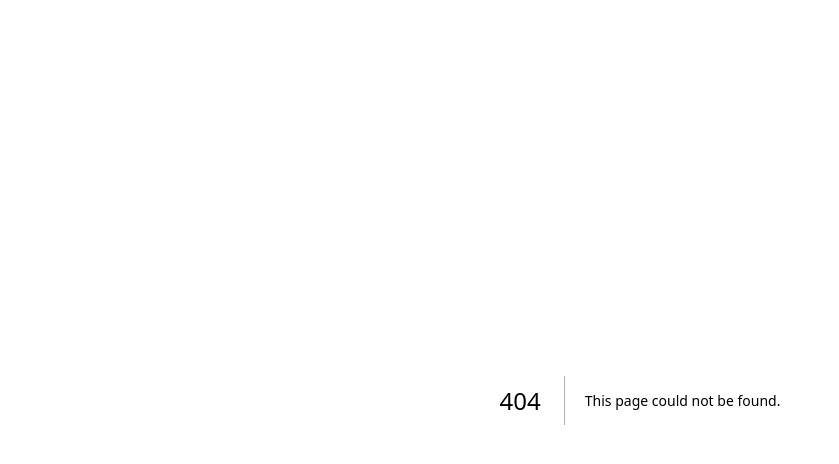
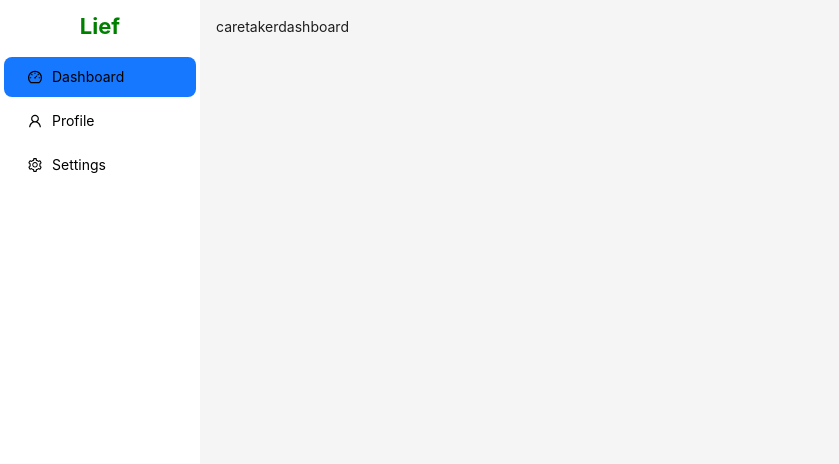
Before and after one commit to vinayak746/lief_project, a Next.js app: page /dashboard in a window 1280 px wide. Before the commit this address had no page. Shown: the top 464 px of the page, without its empty margins (0-839 px from the left). Built offline with nearby package versions, Linux system fonts and the light colour scheme; what @ant-design/nextjs-registry would draw is missing.

Commit message:
feat(dashboard): add dashboard pages and apollo client setup
- Create dashboard pages for caretaker, admin, and manager roles
- Implement Apollo Client configuration for GraphQL queries
- Add basic dashboard layout structure

```diff
--- /dev/null
+++ b/app/dashboard/admin/page.tsx
@@ -0,0 +1,4 @@
+"use client";
+export default function CareTakerDashboard() {
+  return "admin";
+}
--- /dev/null
+++ b/app/dashboard/layout.tsx
@@ -0,0 +1,204 @@
+"use client";
+
+// import React from "react";
+
+// import { Layout, Menu, Avatar, Dropdown, Space, Typography } from "antd";
+// import {
+//   DashboardOutlined,
+//   HistoryOutlined,
+//   SettingOutlined,
+//   UserOutlined,
+//   LogoutOutlined,
+// } from "@ant-design/icons";
+// import { useState } from "react";
+
+// const { Header, Sider, Content } = Layout;
+// const { Title } = Typography;
+
+// export default function AppLayout({
+//   children,
+//   role,
+// }: {
+//   children: React.ReactNode;
+//   role: "manager" | "careworker";
+// }) {
+//   const [collapsed, setCollapsed] = useState(false);
+
+//   const menuItems = [
+//     { key: "dashboard", icon: <DashboardOutlined />, label: "Dashboard",
+//      { key: "history", icon: <HistoryOutlined />, label: "History" },
+//     { key: "settings", icon: <SettingOutlined />, label: "Settings" },
+//   ];
+
+//   const userMenu = (
+//     <Menu
+//       items={[
+//         { key: "profile", label: "Profile", icon: <UserOutlined /> },
+//         { type: "divider" },
+//         { key: "logout", label: "Logout", icon: <LogoutOutlined /> },
+//       ]}
+//     />
+//   );
+
+//   return (
+//     <Layout style={{ minHeight: "100vh" }}>
+//       {/* Sidebar */}
+//       <Sider
+//         collapsible
+//         collapsed={collapsed}
+//         onCollapse={setCollapsed}
+//         width={220}
+//         style={{
+//           background: "#E6F4EA", // light mint/teal color from screenshot
+//         }}
+//       >
+//         <div
+//           style={{
+//             height: 64,
+//             margin: 16,
+//             textAlign: "center",
+//             fontWeight: "bold",
+//             color: "#006d4c", // dark teal text color
+//             fontSize: collapsed ? "1.2rem" : "1.5rem",
+//           }}
+//         >
+//           {collapsed ? "L" : "Lief"}
+//         </div>
+
+//         <Menu
+//           mode="inline"
+//           items={menuItems}
+//           style={{
+//             background: "transparent", // keep mint background visible
+//           }}
+//         />
+//            </Sider>
+
+//       {/* Main Layout */}
+//       <Layout>
+//         {/* Header */}
+//         <Header
+//           style={{
+//             background: "#fff",
+//             padding: "0 24px",
+//             display: "flex",
+//             justifyContent: "space-between",
+//             alignItems: "center",
+//           }}
+//         >
+//           <Title level={4} style={{ margin: 0 }}>
+//             {role === "manager" ? "Manager Dashboard" : "Care Worker Dashboard"}
+//           </Title>
+//           <Dropdown overlay={userMenu} placement="bottomRight">
+//             <Space style={{ cursor: "pointer" }}>
+//               <Avatar
+//                 style={{ backgroundColor: "#87d068" }}
+//                 icon={<UserOutlined />}
+//               />
+//               {!collapsed && <span>Alex Manager</span>}
+//             </Space>
+//           </Dropdown>
+//         </Header>
+
+//         {/* Page Content */}
+//         <Content style={{ margin: "16px", padding: 24, background: "#fff" }}>
+//           {children}
+//         </Content>
+//       </Layout>
+//     </Layout>
+//   );
+// }
+
+import React from "react";
+import { Layout, Menu, Avatar } from "antd";
+import {
+  UserOutlined,
+  DashboardOutlined,
+  SettingOutlined,
+} from "@ant-design/icons";
+
+const { Sider, Content } = Layout;
+
+const sidebarBg = "#FFFFFF"; // Exact color from your screenshot
+const selectedColor = "#00C853"; // Green hex color
+
+export default function AppLayout({ children }: { children: React.ReactNode }) {
+  return (
+    <Layout style={{ minHeight: "100vh" }}>
+      <Sider
+        theme="dark"
+        style={{
+          background: sidebarBg,
+        }}
+      >
+        <div
+          style={{
+            color: "green",
+            fontSize: 22,
+            fontWeight: "bold",
+            padding: "10px",
+            textAlign: "center",
+          }}
+        >
+          Lief
+        </div>
+
+        <Menu
+          theme="dark"
+          defaultSelectedKeys={["1"]}
+          mode="inline"
+          style={{
+            background: sidebarBg,
+          }}
+          items={[
+            {
+              key: "1",
+              icon: <DashboardOutlined />,
+              label: "Dashboard",
+              style: { color: "black" },
+            },
+            {
+              key: "2",
+              icon: <UserOutlined />,
+              label: "Profile",
+              style: { color: "black" },
+            },
+            {
+              key: "3",
+              icon: <SettingOutlined />,
+              label: "Settings",
+              style: { color: "black" },
+            },
+          ]}
+          onSelect={({ key }) => {
+            // Change color of selected item
+            const menuItems = document.querySelectorAll(
+              ".ant-menu-item"
+            ) as NodeListOf<HTMLElement>;
+            menuItems.forEach((item) => {
+              if (item.getAttribute("data-menu-id") === key) {
+                item.style.background = selectedColor;
+              } else {
+                item.style.background = "transparent";
+              }
+            });
+          }}
+        />
+
+        <div
+          style={{
+            textAlign: "center",
+            padding: "16px",
+            position: "absolute",
+            bottom: 0,
+            width: "100%",
+          }}
+        ></div>
+      </Sider>
+
+      <Layout>
+        <Content style={{ margin: "16px" }}>{children}</Content>
+      </Layout>
+    </Layout>
+  );
+}
--- /dev/null
+++ b/app/dashboard/manager/page.tsx
@@ -0,0 +1,23 @@
+"use client";
+import { useQuery, gql } from "@apollo/client";
+import client from "@/lib/apollo-client";
+import { ApolloProvider } from "@apollo/client";
+import apolloClient from "@/lib/apollo-client";
+
+const usersQ = gql`
+  query GetUsers {
+    getUsers {
+      id
+    }
+  }
+`;
+
+export default function ManagerDashboard() {
+  const { data, loading, error } = useQuery(usersQ, {
+    client: apolloClient,
+  });
+  if (loading) {
+    return "loading";
+  }
+  return <main>{JSON.stringify(data)}</main>;
+}
--- /dev/null
+++ b/app/dashboard/page.tsx
@@ -0,0 +1,4 @@
+"use client";
+export default function CareTakerDashboard() {
+  return "caretakerdashboard";
+}
--- a/app/layout.tsx
+++ b/app/layout.tsx
@@ -2,6 +2,7 @@ import type { Metadata } from "next";
 import { Geist, Geist_Mono } from "next/font/google";
 import { AntdRegistry } from "@ant-design/nextjs-registry";
 import "./globals.css";
+import apolloClient from "@/lib/apollo-client";
 
 const geistSans = Geist({
   variable: "--font-geist-sans",
--- /dev/null
+++ b/lib/apollo-client.ts
@@ -0,0 +1,8 @@
+import { ApolloClient, InMemoryCache } from "@apollo/client";
+
+const client = new ApolloClient({
+  uri: "/api/graphql",
+  cache: new InMemoryCache(),
+});
+
+export default client;
```
